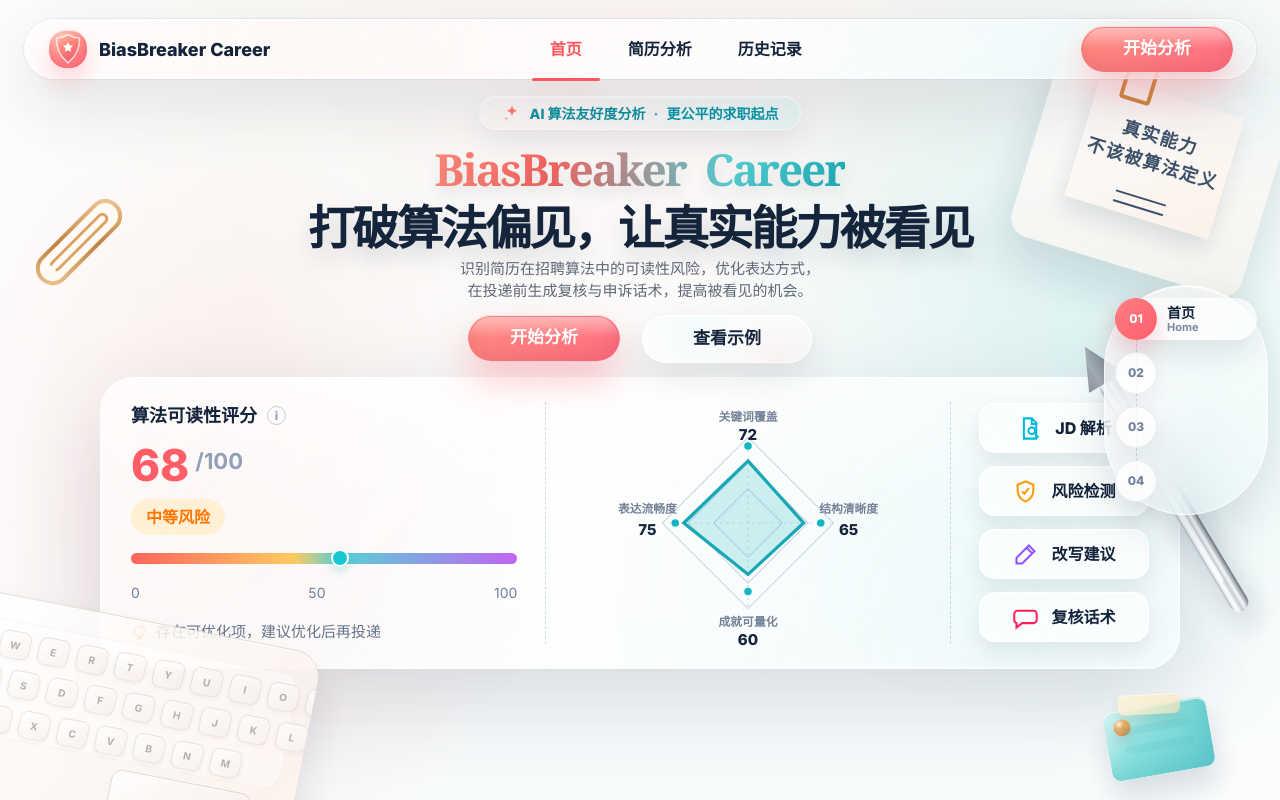
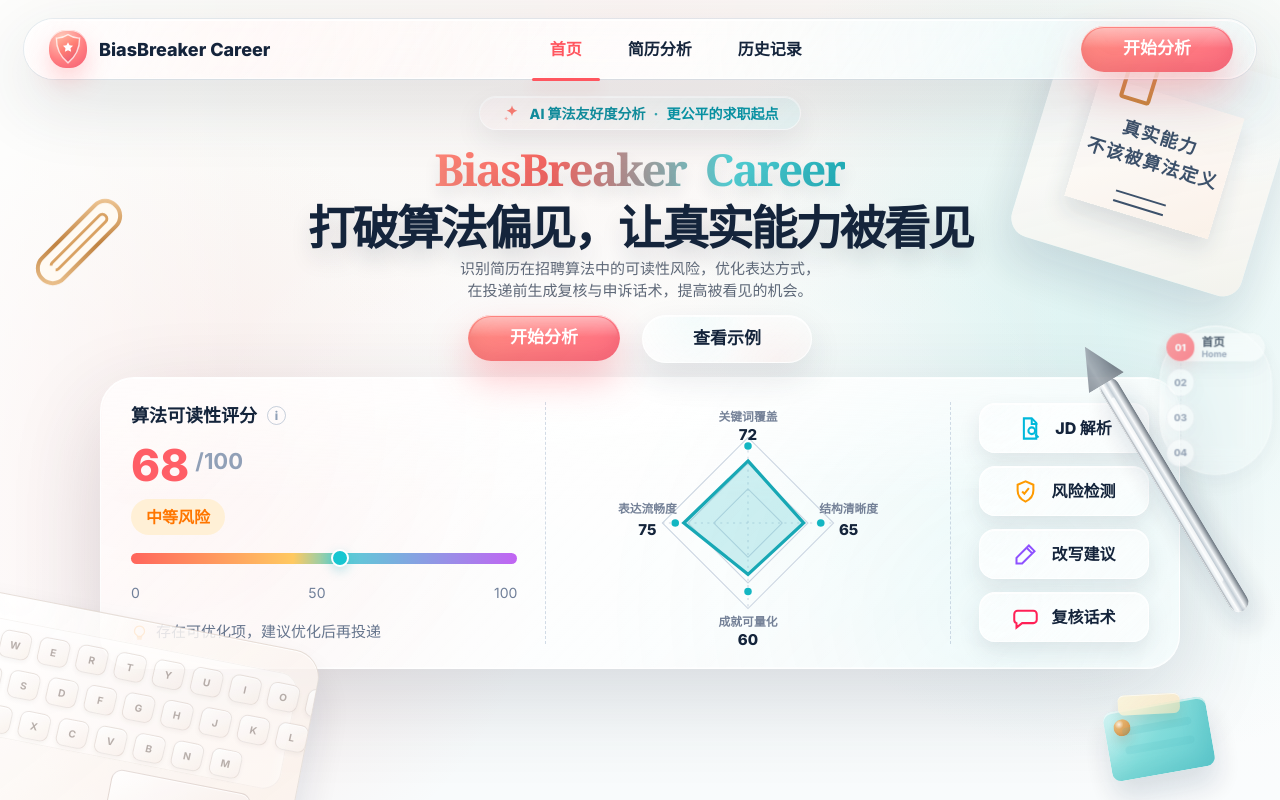
Before and after one commit to RunnerQuan/BiasBreaker-Career, a Next.js app in the folder frontend/: page / in a window 1280 px wide. Built offline with nearby package versions, Linux system fonts and the light colour scheme.

Commit message:
Make homepage side navigation more subtle

```diff
--- a/frontend/app/home-side-nav.css
+++ b/frontend/app/home-side-nav.css
@@ -4,32 +4,37 @@
 
 .home-side-nav {
   position: fixed;
-  right: clamp(18px, 2.4vw, 42px);
+  right: clamp(12px, 1.35vw, 24px);
   top: 50%;
   z-index: 45;
   display: grid;
-  gap: 12px;
+  gap: 8px;
   transform: translateY(-50%);
-  padding: 12px 10px;
-  border: 1px solid rgba(255, 255, 255, 0.72);
+  padding: 8px 7px;
+  border: 1px solid rgba(255, 255, 255, 0.54);
   border-radius: 999px;
-  background:
-    linear-gradient(135deg, rgba(255, 255, 255, 0.72), rgba(255, 255, 255, 0.38)),
-    radial-gradient(circle at 50% 0%, rgba(255, 113, 108, 0.08), transparent 48%),
-    radial-gradient(circle at 50% 100%, rgba(85, 200, 207, 0.12), transparent 48%);
+  background: rgba(255, 255, 255, 0.28);
   box-shadow:
-    0 18px 44px rgba(29, 49, 75, 0.12),
-    inset 0 1px 0 rgba(255, 255, 255, 0.92);
-  backdrop-filter: blur(22px) saturate(1.24);
-  -webkit-backdrop-filter: blur(22px) saturate(1.24);
+    0 10px 28px rgba(29, 49, 75, 0.07),
+    inset 0 1px 0 rgba(255, 255, 255, 0.78);
+  backdrop-filter: blur(14px) saturate(1.12);
+  -webkit-backdrop-filter: blur(14px) saturate(1.12);
+  opacity: 0.72;
+  transition: opacity 0.24s ease, transform 0.24s ease, background 0.24s ease;
+}
+
+.home-side-nav:hover,
+.home-side-nav:focus-within {
+  opacity: 0.96;
+  background: rgba(255, 255, 255, 0.52);
 }
 
 .home-side-nav-line {
   position: absolute;
-  left: 31px;
-  top: 28px;
-  bottom: 28px;
-  border-left: 1px dashed rgba(121, 142, 169, 0.34);
+  left: 23px;
+  top: 22px;
+  bottom: 22px;
+  border-left: 1px dashed rgba(121, 142, 169, 0.22);
   pointer-events: none;
 }
 
@@ -37,32 +42,32 @@
   position: relative;
   z-index: 1;
   display: grid;
-  grid-template-columns: 42px 0fr;
+  grid-template-columns: 32px 0fr;
   align-items: center;
   gap: 0;
-  width: 42px;
-  min-height: 42px;
+  width: 32px;
+  min-height: 32px;
   border: 0;
   border-radius: 999px;
-  color: #71819b;
+  color: #7f8da4;
   background: transparent;
   cursor: pointer;
-  transition: width 0.28s ease, grid-template-columns 0.28s ease, background 0.28s ease, box-shadow 0.28s ease, color 0.28s ease;
+  transition: width 0.24s ease, grid-template-columns 0.24s ease, background 0.24s ease, box-shadow 0.24s ease, color 0.24s ease;
 }
 
 .home-side-nav button i {
   display: grid;
   place-items: center;
-  width: 42px;
-  height: 42px;
-  border: 1px solid rgba(123, 139, 163, 0.16);
+  width: 32px;
+  height: 32px;
+  border: 1px solid rgba(123, 139, 163, 0.12);
   border-radius: 999px;
   color: inherit;
   font-style: normal;
-  font-size: 12px;
+  font-size: 11px;
   font-weight: 900;
-  background: rgba(255, 255, 255, 0.78);
-  box-shadow: 0 10px 22px rgba(25, 48, 76, 0.06);
+  background: rgba(255, 255, 255, 0.68);
+  box-shadow: 0 7px 16px rgba(25, 48, 76, 0.045);
 }
 
 .home-side-nav button span {
@@ -73,37 +78,37 @@
   opacity: 0;
   text-align: left;
   white-space: nowrap;
-  transition: width 0.28s ease, opacity 0.22s ease;
+  transition: width 0.24s ease, opacity 0.18s ease;
 }
 
 .home-side-nav button strong {
   color: #14243b;
-  font-size: 14px;
+  font-size: 13px;
   font-weight: 900;
   line-height: 1.1;
 }
 
 .home-side-nav button small {
   color: #7a8aa3;
-  font-size: 11px;
+  font-size: 10px;
   font-weight: 700;
   line-height: 1.1;
 }
 
 .home-side-nav button:hover,
 .home-side-nav button.active {
-  grid-template-columns: 42px 82px;
-  gap: 10px;
-  width: 142px;
-  padding-right: 13px;
+  grid-template-columns: 32px 68px;
+  gap: 8px;
+  width: 112px;
+  padding-right: 10px;
   color: #ffffff;
-  background: rgba(255, 255, 255, 0.66);
-  box-shadow: 0 14px 28px rgba(30, 54, 82, 0.1);
+  background: rgba(255, 255, 255, 0.56);
+  box-shadow: 0 10px 22px rgba(30, 54, 82, 0.08);
 }
 
 .home-side-nav button:hover span,
 .home-side-nav button.active span {
-  width: 82px;
+  width: 68px;
   opacity: 1;
 }
 
@@ -111,22 +116,24 @@
   border-color: transparent;
   color: #ffffff;
   background: linear-gradient(135deg, #ff7f82, #ff5e6c);
-  box-shadow: 0 12px 24px rgba(255, 94, 108, 0.26);
+  box-shadow: 0 9px 18px rgba(255, 94, 108, 0.2);
 }
 
 .home-side-nav button:nth-of-type(2).active i,
 .home-side-nav button:nth-of-type(4).active i {
   background: linear-gradient(135deg, #49ccd3, #10aebb);
-  box-shadow: 0 12px 24px rgba(16, 174, 187, 0.24);
+  box-shadow: 0 9px 18px rgba(16, 174, 187, 0.18);
 }
 
-@media (max-width: 1320px) {
+@media (max-width: 1440px) {
   .home-side-nav {
-    right: 12px;
+    right: 8px;
+    transform: translateY(-50%) scale(0.88);
+    transform-origin: right center;
   }
 }
 
-@media (max-width: 1120px), (max-height: 720px) {
+@media (max-width: 1180px), (max-height: 720px) {
   .home-side-nav {
     display: none;
   }
```
